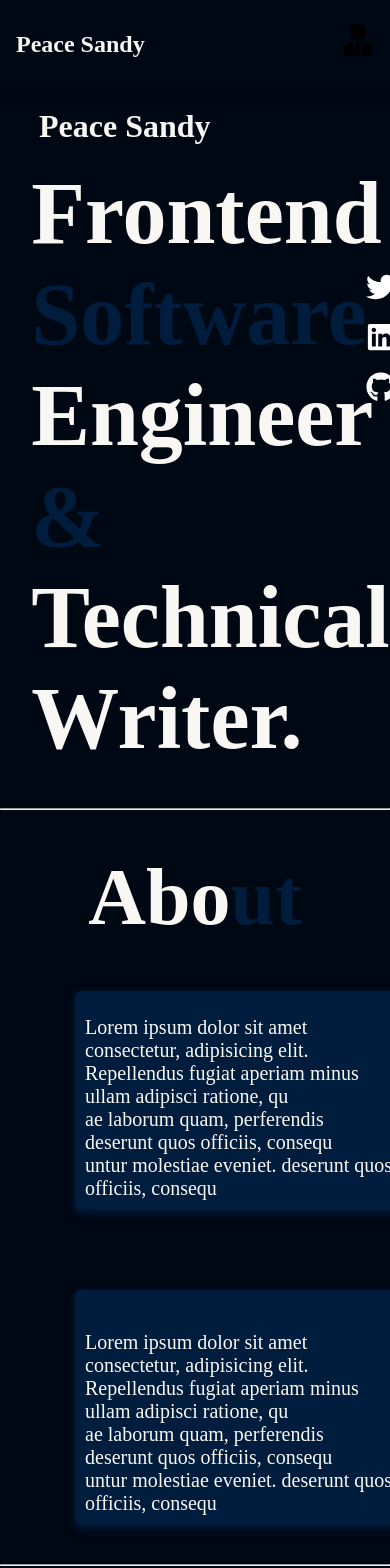
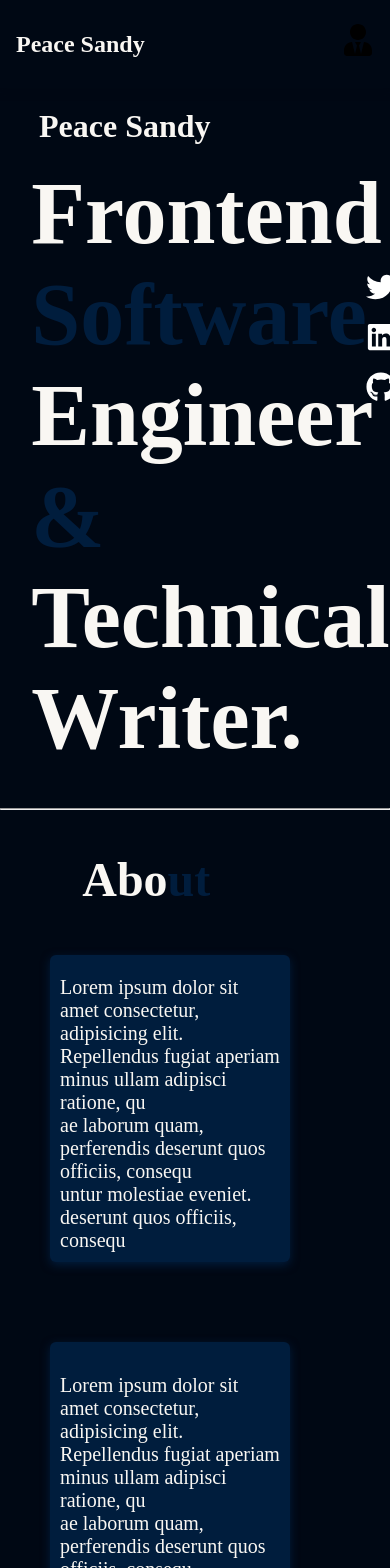
Before and after one commit to Peacesandy/peace-sandy, a React (Create React App) app: page / in a window 390 px wide. Shown: the top 1568 px of the page. Built offline with nearby package versions, Linux system fonts and the light colour scheme; a web font is replaced by a local one.

Commit message:
media queries

```diff
--- a/src/Styles/About.css
+++ b/src/Styles/About.css
@@ -55,6 +55,8 @@ hr{
 
     .About-intro{
         margin-top: 15rem;
+        font-size: 300%;
+        padding-right: 25%;
     }
 
     .Bio-1{
@@ -78,16 +80,18 @@ hr{
         margin-top: 4rem;
     }
 
+
+
     .Bio-1{
         margin-top: 3rem;
-        width: 20.5rem;
-        margin-left: 75px;
+        width: 15rem;
+        margin-left: 50px;
     }
 
     .Bio-2{
         margin-top: 5rem;
-        width: 20.5rem;
-        margin-left: 75px;
+        width: 15rem;
+        margin-left: 50px;
     }
 
 }
```
